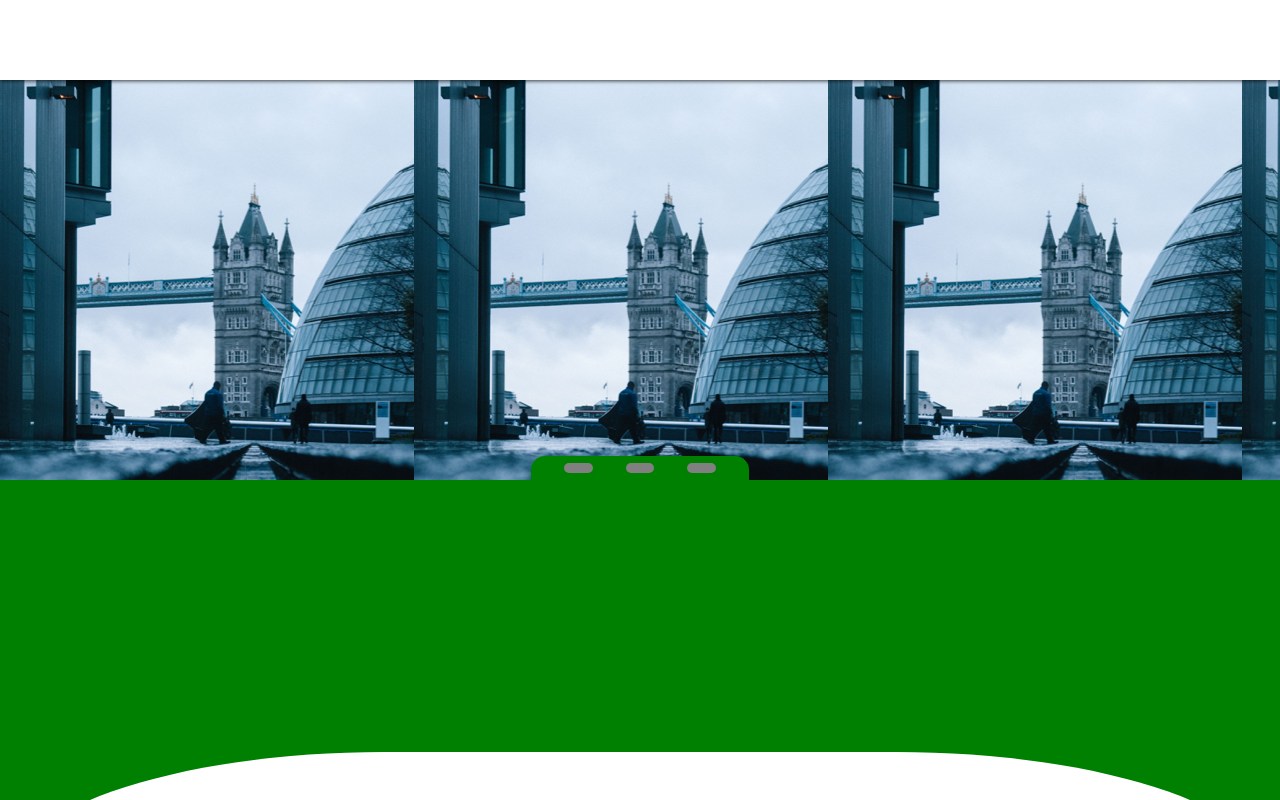
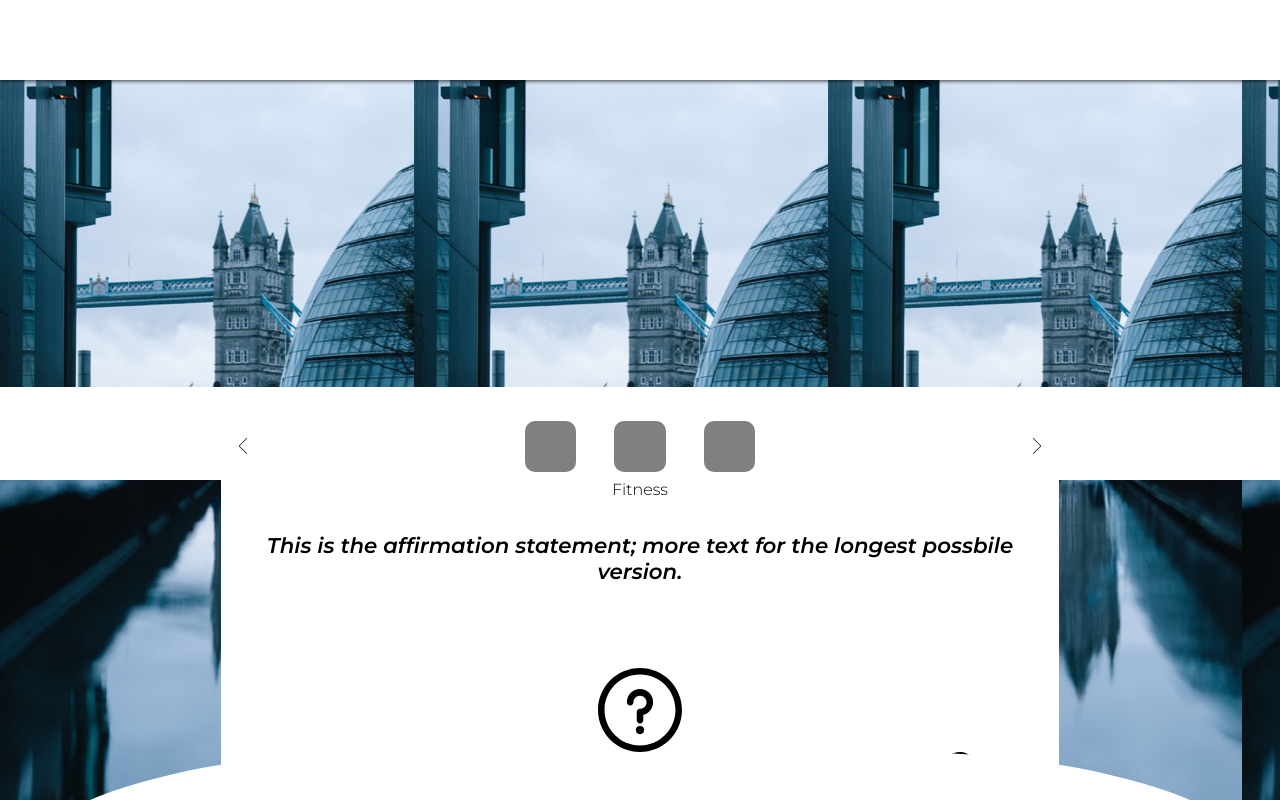
Before and after one commit to NiqueDaSneak/fymt, a React (Create React App) app: page / in a window 1280 px wide. Built offline with nearby package versions, Linux system fonts and the light colour scheme.

Commit message:
main screen WIP

```diff
--- a/package.json
+++ b/package.json
@@ -10,7 +10,6 @@
     "react-datetime-picker": "^2.9.0",
     "react-dom": "^16.12.0",
     "react-scripts": "3.3.0",
-    "react-swipeable": "^5.5.0",
     "styled-components": "^5.0.0"
   },
   "scripts": {
--- a/src/App.js
+++ b/src/App.js
@@ -20,30 +20,9 @@ const GlobalStyle = createGlobalStyle`
   }
 `
 
-const BlurredCard = styled.div`
-  display: flex;
-  flex-direction: column;
-  align-items: center;
-  background-color: #ffffff6b;
-  backdrop-filter: blur(8px);
-  height: 30%;
-  justify-content: space-evenly;
-  box-shadow: 0px 1px 4px 0px rgba(0,0,0,0.75);
-`
 
-const AffirmationText = styled.p`
-  text-align: center;
-  font-size: 16pt;
-  font-weight: 600;
-  font-style: italic;
-  width: 84%;
-`
 
-const InfoIcon = styled.img.attrs(props => ({
-  src: Images.question
-}))`
-  width: 10%;
-`
+
 
 const App = () => {
   const initialState = {
@@ -75,11 +54,6 @@ const App = () => {
       <BackgroundImageController>
       <Header />
       <Carosel />
-        {/* <BlurredCard>
-          <AffirmationText>This is the affirmation statement; more text for the longest possbile version.</AffirmationText>
-          <InfoIcon onClick={() => dispatch({type: 'openModal', modalType: 'INFO_MODAL'})}/>
-        </BlurredCard>
-        <FooterNav openModal={(type) => dispatch({type: 'openModal', modalType: type})} /> */}
       </BackgroundImageController>
     </>
   );
--- a/src/assets/imgs/index.js
+++ b/src/assets/imgs/index.js
@@ -8,6 +8,7 @@ import question from './question.svg'
 import london from './london.png'
 import newyork from './newyork.png'
 import shanghai from './shanghai.png'
+import chevron from './chevron.svg'
 
 const Images = {
   alert: bell,
@@ -21,7 +22,8 @@ const Images = {
     london: london,
     newyork: newyork,
     shanghai: shanghai,
-  }
+  },
+  chevron: chevron
 }
 
 export default Images
--- a/src/components/ui/Carosel.js
+++ b/src/components/ui/Carosel.js
@@ -1,6 +1,7 @@
 import React, { useState } from 'react'
 import styled from 'styled-components'
-import { useSwipeable, Swipeable } from 'react-swipeable'
+import Images from '../../assets/imgs'
+import FooterNav from './FooterNav'
 
 const Container = styled.div`
   /* width: 100%;
@@ -9,6 +10,7 @@ const Container = styled.div`
   display: flex;
   flex-direction: column;
   align-items: center;
+  height: auto;
 `
 
 const Module = styled.div`
@@ -18,16 +20,16 @@ const Module = styled.div`
 `
 
 const Dots = styled.div`
-  width: 17vw;
-  height: 3vh;
-  background-color: green;
+  width: 24vw;
+  /* height: 3vh;  */
+  /* background-color: green; */
   display: flex;
   justify-content: space-evenly;
   align-items: center;
-  border-radius: 14px 14px 0 0;
+  /* border-radius: 14px 14px 0 0; */
   span {
-    width: 13%;
-    height: 38%;
+    width: 4vw;
+  height: 4vw;
     background-color: grey;
     display: inline-block;
     border-radius: 10px;
@@ -35,6 +37,99 @@ const Dots = styled.div`
 `
 
 const colorMap = ['green', 'red', 'blue','pink']
+
+const ModalNav = styled.div`
+  display: flex;
+  width: 100vw;
+  justify-content: space-evenly;
+  background-color: white;
+  padding-top: 4%;
+  height: 2vh;
+  padding-bottom: 2%;
+`
+
+const Chevron = styled.img.attrs({
+  src: Images.chevron
+})`
+  width: 10vw;
+  transform: ${props => props.left ? 'rotateY(180deg)' : null};
+`
+
+const CategoryTitle = styled.p``
+
+const AffirmationModule = styled.div`
+  height: 40vh;
+  justify-content: space-around;
+    background-color: white;
+  display: flex;
+  flex-direction: column;
+  align-items: center;
+  /* padding-top: 4%; */
+`
+
+const IconContainer = styled.div`
+  display: flex;
+  align-items: center;
+  justify-content: center;
+  width: 30%;
+  &:nth-of-type(2) {
+    /* border-left: 1px solid black;
+    border-right: 1px solid black; */
+  }
+`
+
+// const BlurredCard = styled.div`
+//   display: flex;
+//   flex-direction: column;
+//   align-items: center;
+//   background-color: #ffffff6b;
+//   backdrop-filter: blur(8px);
+//   height: 30%;
+//   justify-content: space-evenly;
+//   box-shadow: 0px 1px 4px 0px rgba(0,0,0,0.75);
+// `
+
+const AffirmationText = styled.p`
+  text-align: center;
+  width: 90%;
+  font-weight: 600;
+  font-style: italic;
+  margin-top: 4%;
+  font-size: 16pt;
+`
+
+const InfoIcon = styled.img.attrs(props => ({
+  src: Images.question
+}))`
+  width: 10%;
+  margin-top: 10%;
+`
+
+const Icon = styled.img.attrs(props => ({
+  src: iconSelector(props)
+}))`
+  width: 10vw;
+  /* margin-bottom: 20%; */
+  &:nth-of-type(2), &:nth-of-type(5) {
+    /* margin-left: 25%;
+    margin-right: 25%; */
+    /* border-left: 1px solid black;
+    border-right: 1px solid black; */
+  }
+`
+
+const iconSelector = (props) => {
+  if (props.settings) return Images.settings
+  if (props.search) return Images.search
+  if (props.alert) return Images.alert
+}
+
+const ButtonContainer = styled.div`
+  display: flex;
+  flex-wrap: wrap;
+  /* margin-top: 10%; */
+/* width: 40%; */
+`
 
 const Carosel = props => {
   const [index, setIndex] = useState(0)
@@ -63,22 +158,44 @@ const increment = () => {
     setColor(colorMap[index])
   }
 
-  const handlers = useSwipeable({
-    // onSwiped: (eventData) => toggleBackground(index)
-    onSwipedRight: increment,     // Fired after RIGHT swipe:
-    onSwipedLeft: decrement,      // Fired after LEFT swipe
-  })
+  // const handlers = useSwipeable({
+  //   // onSwiped: (eventData) => toggleBackground(index)
+  //   onSwipedRight: increment,     // Fired after RIGHT swipe:
+  //   onSwipedLeft: decrement,      // Fired after LEFT swipe
+  // })
 
   return(
     <Container>
-      <Dots>
-        <span></span>
-        <span></span>
-        <span></span>
-      </Dots>
-      <Module color={color} {...handlers}>
-
-      </Module>
+      <ModalNav>
+        <Chevron left />
+        <Dots>
+          <span></span>
+          <span></span>
+          <span></span>
+        </Dots>
+        <Chevron />
+      </ModalNav>
+      {/* <Module color={color}> */}
+                {/* <BlurredCard> */}
+          <AffirmationModule>
+            <CategoryTitle>Fitness</CategoryTitle>
+            <AffirmationText>This is the affirmation statement; more text for the longest possbile version.</AffirmationText>
+            <InfoIcon onClick={() => dispatch({type: 'openModal', modalType: 'INFO_MODAL'})}/>
+              <ButtonContainer>
+                <Icon settings/>
+                <Icon search/>
+                <Icon alert/>
+                <Icon settings/>
+                <Icon search/>
+                <Icon alert/>
+              </ButtonContainer>
+            {/* <IconContainer onClick={() => props.openModal('SETTINGS_MODAL')}><Icon settings/></IconContainer>
+            <IconContainer onClick={() => props.openModal('SEARCH_MODAL')}><Icon search/></IconContainer>
+            <IconContainer onClick={() => props.openModal('ALERTS_MODAL')}><Icon alert/></IconContainer> */}
+          </AffirmationModule>
+        {/* </BlurredCard> */}
+        {/* <FooterNav openModal={(type) => dispatch({type: 'openModal', modalType: type})} /> */}
+      {/* </Module> */}
     </Container>
   )
 }
```
Also changed, not shown: src/assets/imgs/chevron.svg (added), 1 other file (tests, documents, lock files or other folders).
